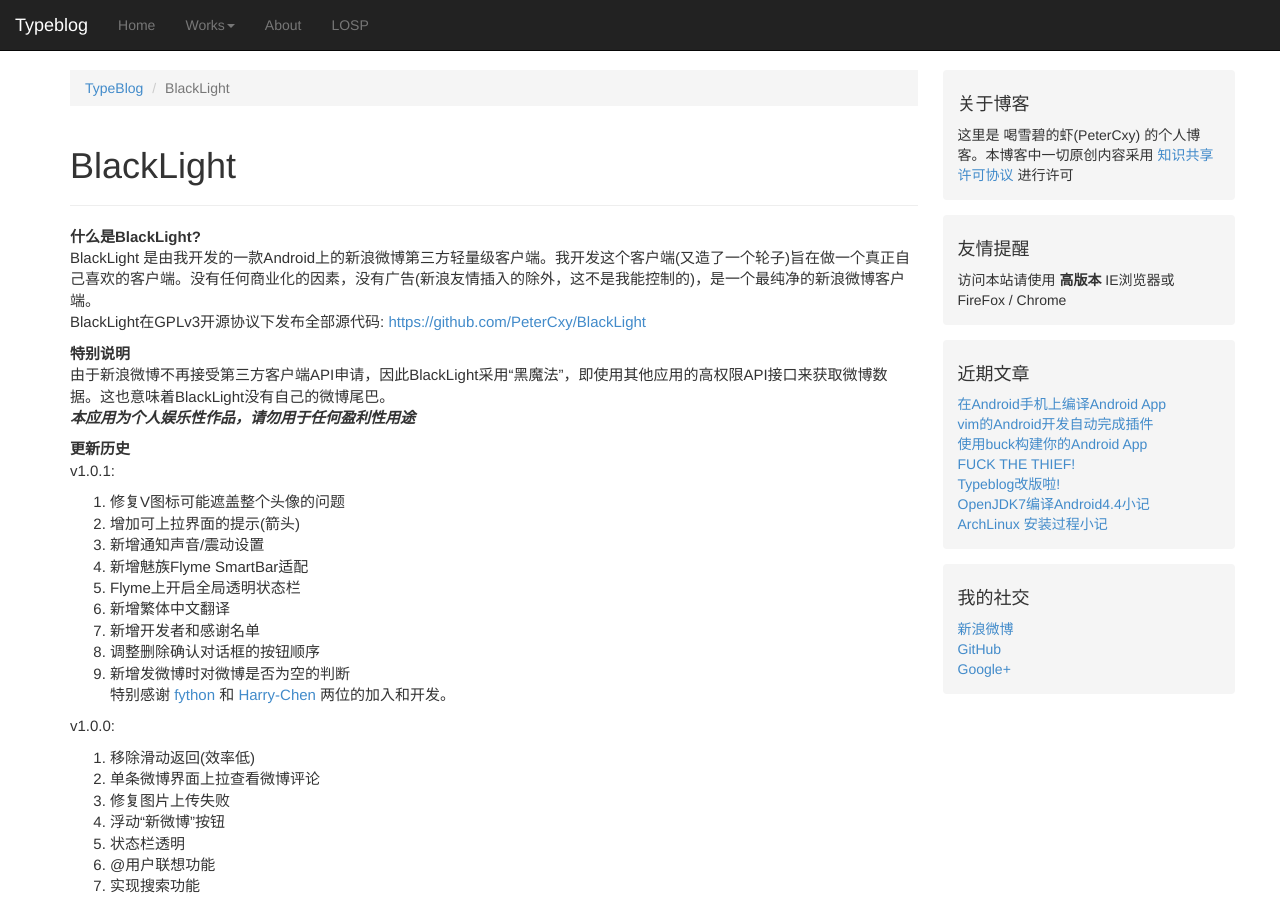
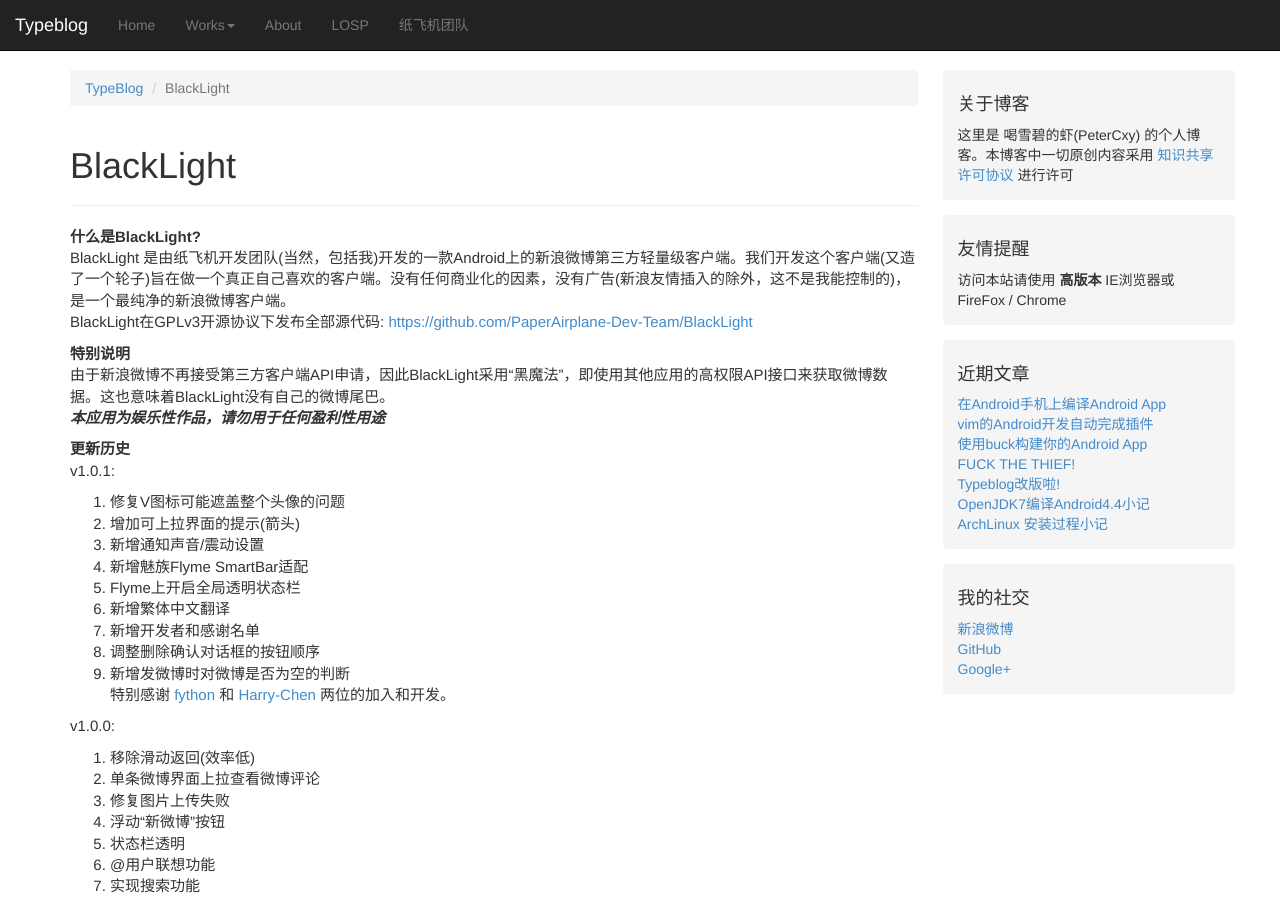
Before and after one commit to slanterns-fork/Blog, a Jekyll site: the page built from blacklight/index.md, in a window 1280 px wide and 900 px high. Built offline with Jekyll 4.4.1, drawn with Linux system fonts in a browser that asks for light colours; Markdown is read by kramdown in place of the engine named in the settings; comment, search, counter and statistics services are not loaded.

Commit message:
update reference

```diff
--- a/_includes/header.html
+++ b/_includes/header.html
@@ -65,6 +65,7 @@
           </li>
           <li><a href="{{ site.baseurl }}about">About</a></li>
           <li><a href="http://shandian.us">LOSP</a></li>
+		  <li><a href="https://blog.papdt.info/">纸飞机团队</a></li>
         </ul>
       </div><!-- /.navbar-collapse -->
     </div><!-- /.container-fluid -->
--- a/blacklight/index.md
+++ b/blacklight/index.md
@@ -4,12 +4,12 @@
 ---
 
 __什么是BlackLight?__
-BlackLight 是由我开发的一款Android上的新浪微博第三方轻量级客户端。我开发这个客户端(又造了一个轮子)旨在做一个真正自己喜欢的客户端。没有任何商业化的因素，没有广告(新浪友情插入的除外，这不是我能控制的)，是一个最纯净的新浪微博客户端。
-BlackLight在GPLv3开源协议下发布全部源代码: <https://github.com/PeterCxy/BlackLight>
+BlackLight 是由纸飞机开发团队(当然，包括我)开发的一款Android上的新浪微博第三方轻量级客户端。我们开发这个客户端(又造了一个轮子)旨在做一个真正自己喜欢的客户端。没有任何商业化的因素，没有广告(新浪友情插入的除外，这不是我能控制的)，是一个最纯净的新浪微博客户端。
+BlackLight在GPLv3开源协议下发布全部源代码: <https://github.com/PaperAirplane-Dev-Team/BlackLight>
 
 __特别说明__
 由于新浪微博不再接受第三方客户端API申请，因此BlackLight采用“黑魔法”，即使用其他应用的高权限API接口来获取微博数据。这也意味着BlackLight没有自己的微博尾巴。
-__*本应用为个人娱乐性作品，请勿用于任何盈利性用途*__
+__*本应用为娱乐性作品，请勿用于任何盈利性用途*__
 
 __更新历史__
 v1.0.1:
```
Also changed, not shown: _posts/tech/2014-07-30-build-android-app-on-android.md (+3 -3 lines).
